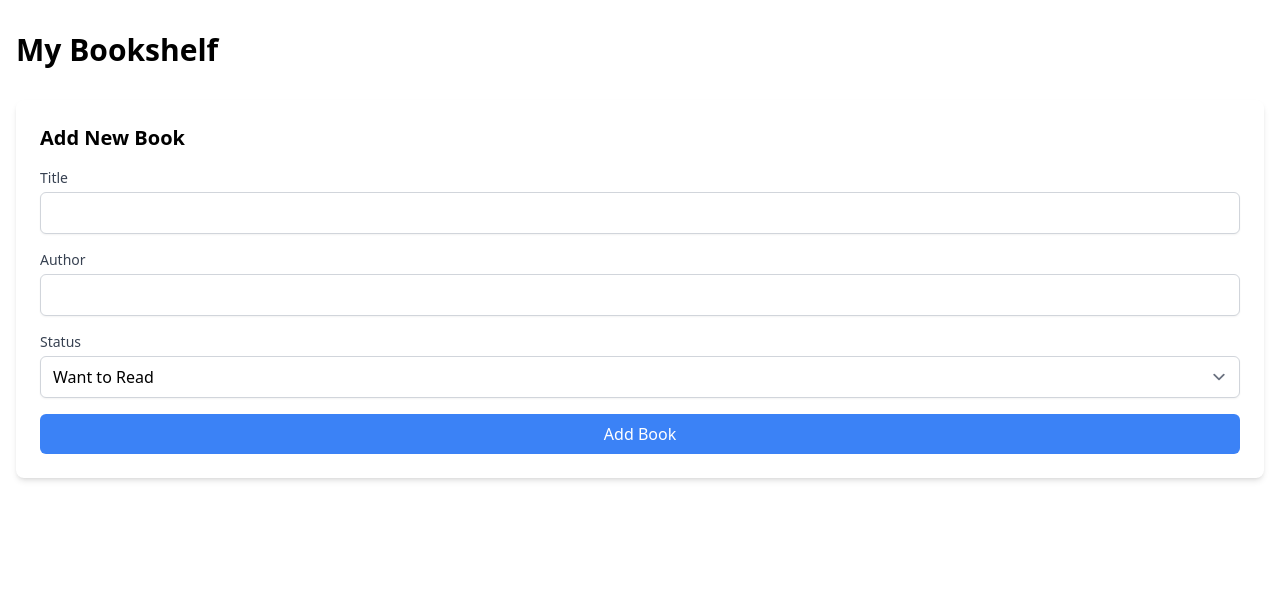
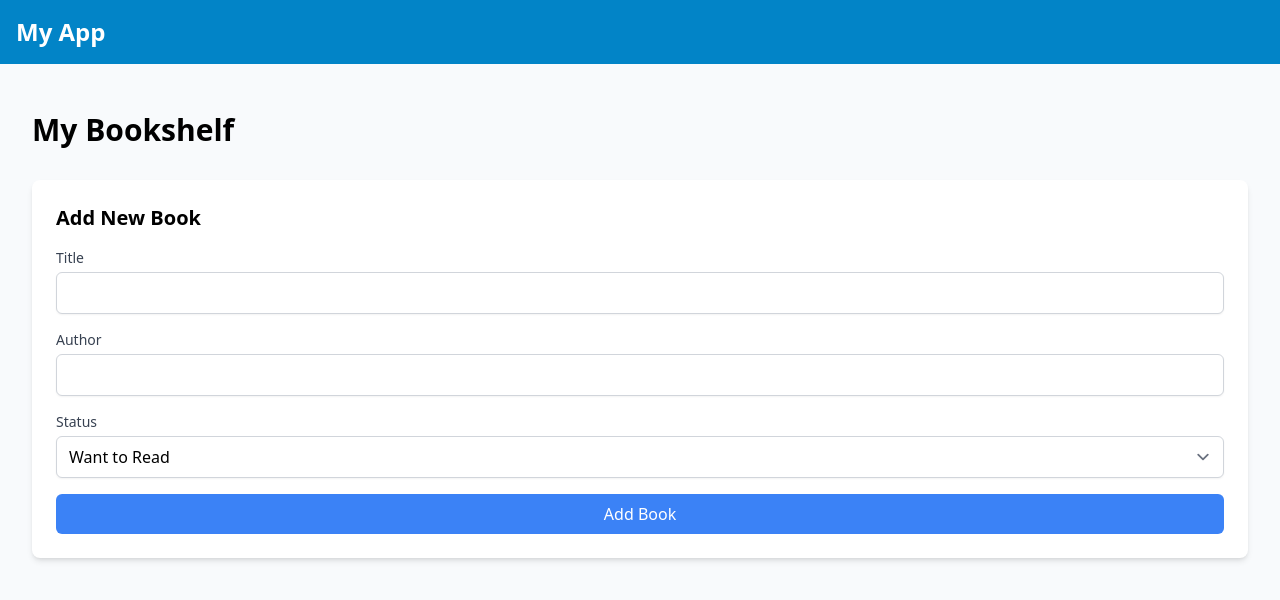
Before and after one commit to HenriqueBMoura/svelte-tail, a SvelteKit app: page / in a window 1280 px wide. Shown: the top 600 px of the page. Built offline with nearby package versions, Linux system fonts and the light colour scheme.

Commit message:
Enhance layout with navigation and main content area

```diff
--- a/src/routes/+layout.svelte
+++ b/src/routes/+layout.svelte
@@ -3,4 +3,14 @@
 	let { children } = $props();
 </script>
 
-{@render children()}
+<div class="min-h-screen bg-secondary-50">
+	<nav class="bg-primary-600 text-white p-4">
+	  <div class="container mx-auto">
+		<h1 class="text-2xl font-bold">My App</h1>
+	  </div>
+	</nav>
+
+	<main class="container mx-auto p-4">
+	  {@render children()}
+	</main>
+</div>
```
